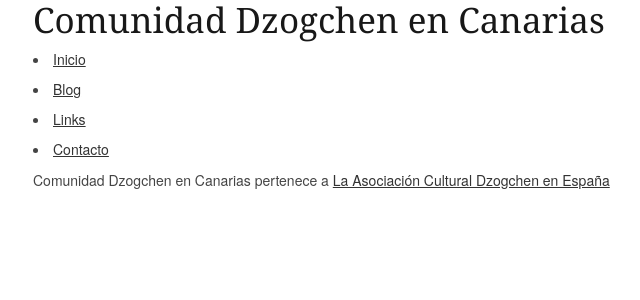
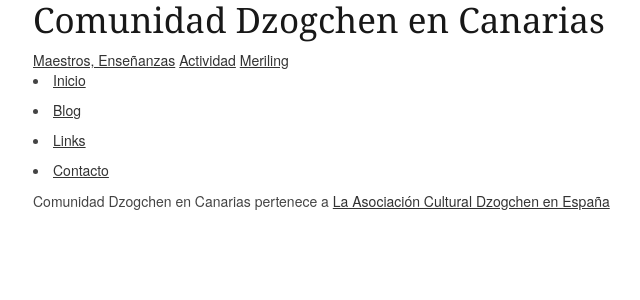
Before and after one commit to k1000/meriling, a Jekyll site: the page built from archive.html, in a window 1280 px wide. Shown: the top 300 px of the page, without its empty margins (127-767 px from the left). Built offline with Jekyll 4.4.1, drawn with Linux system fonts in a browser that asks for light colours; nearby versions of some CDN libraries.

Commit message:
set colors

```diff
--- a/_includes/header.html
+++ b/_includes/header.html
@@ -14,4 +14,10 @@
 	</nav>
 	{% endif %}
 	{% if page.img %}<img src="http://proxy.boxresizer.com/convert?resize=650x150&source={{ page.img }}" alt="page.title" />{% endif %}
+
+	<nav id="colores">
+		<a href="azul/">Maestros, Enseñanzas</a>
+		<a href="rojo/">Actividad</a>
+		<a href="amarillo/">Meriling</a>
+	</nav>
 </header>
--- a/_layouts/base.html
+++ b/_layouts/base.html
@@ -30,7 +30,7 @@
 	<link rel="apple-touch-icon" sizes="72x72" href="images/apple-touch-icon-72x72.png">
 	<link rel="apple-touch-icon" sizes="114x114" href="images/apple-touch-icon-114x114.png">
 </head>
-<body class="{{ site.layout }}">
+<body class="{{ site.section }}">
 
 <section class="container">
 {{ content }}
```
